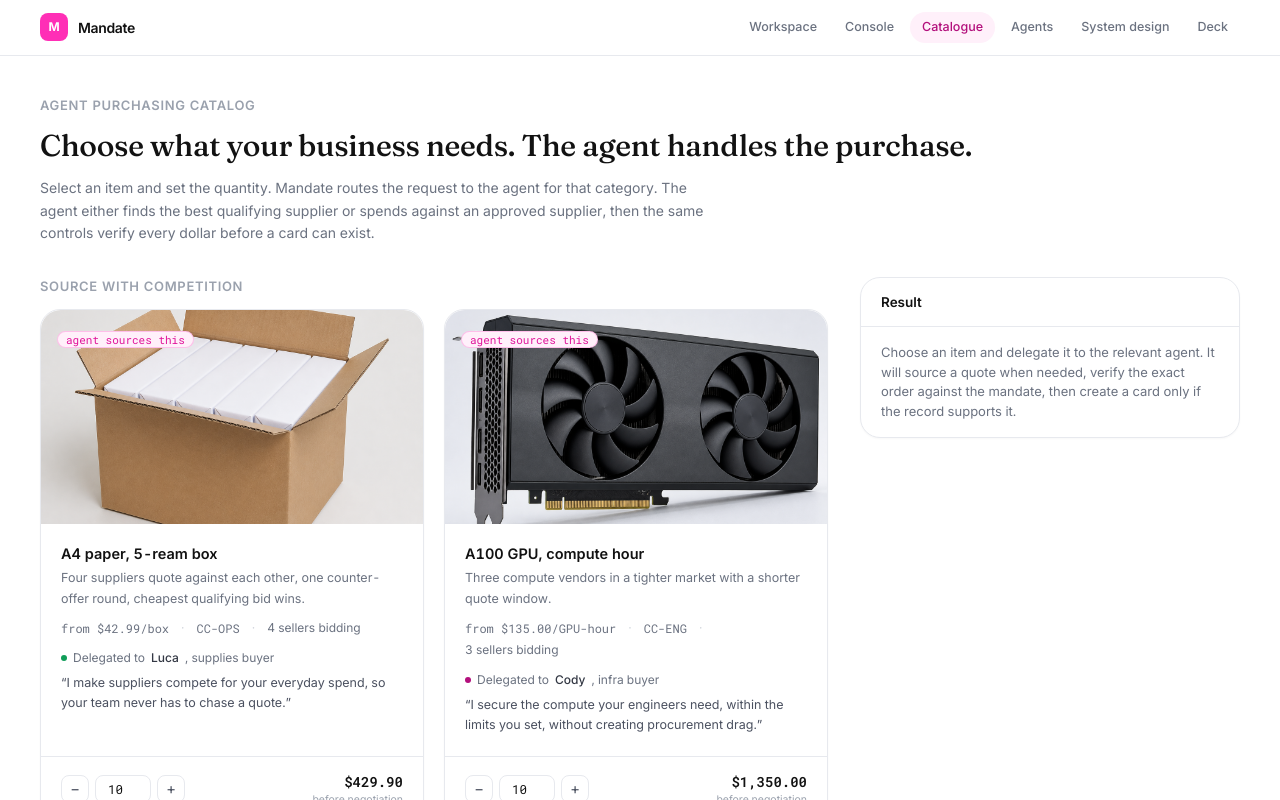
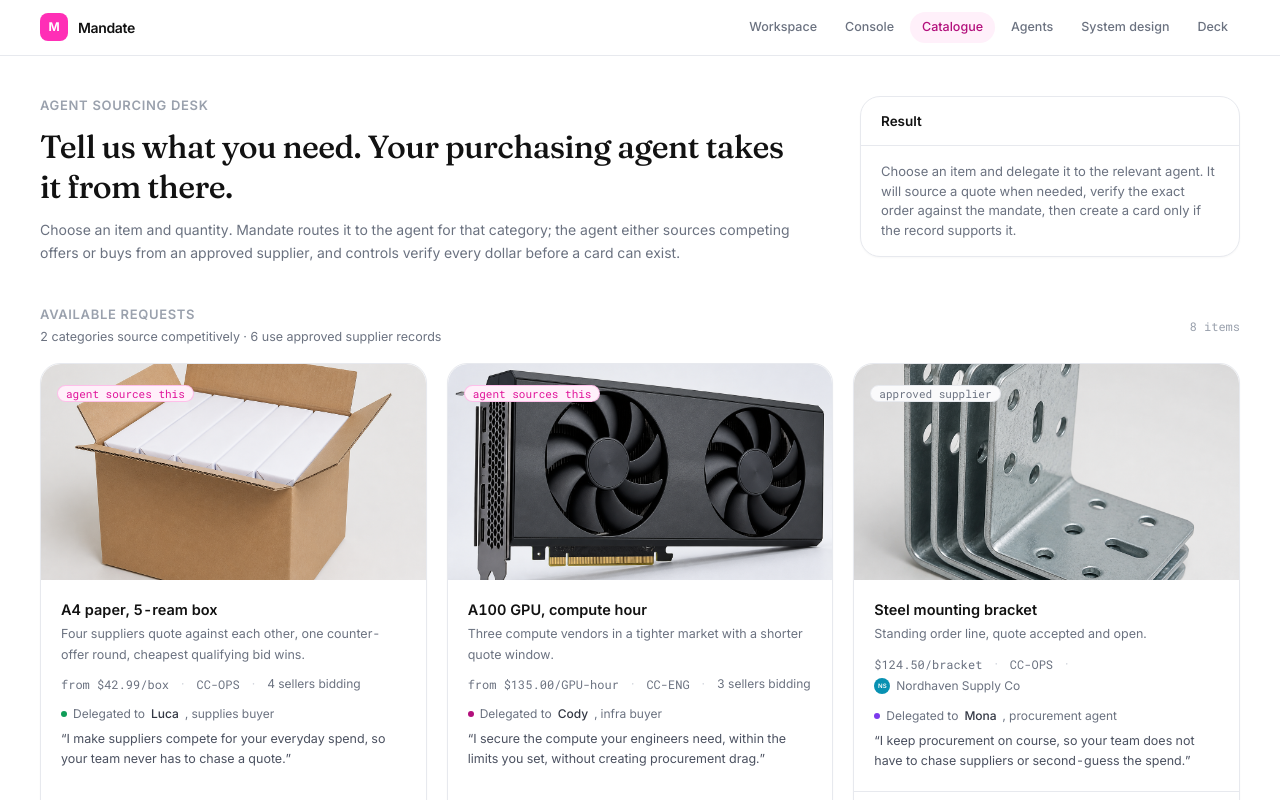
Before and after one commit to theomthakur/raingentic-team10, a Next.js app: page /catalog in a window 1280 px wide. Shown: the top 800 px of the page. Built offline with nearby package versions, Linux system fonts and the light colour scheme.

Commit message:
Reframe catalog as a three-column sourcing desk

```diff
--- a/app/catalog/page.tsx
+++ b/app/catalog/page.tsx
@@ -311,29 +311,41 @@ export default function CatalogPage() {
     <div className="min-h-screen bg-white">
       <SubPageHeader current="/catalog" />
 
-      <main className="mx-auto max-w-[1400px] px-6 py-10 md:px-10">
-        <section className="mb-8">
+      <main className="mx-auto max-w-[1600px] px-6 py-10 md:px-10">
+        <div className="grid grid-cols-1 gap-8 lg:grid-cols-[minmax(0,1fr)_380px]">
+          <section>
             <p className="text-[13px] font-semibold uppercase tracking-wider text-ink-400">
-            Agent purchasing catalog
+              Agent sourcing desk
             </p>
-          <h1 className="mt-3 font-display text-[30px] font-medium leading-tight tracking-[-0.01em] text-ink-900">
-            Choose what your business needs. The agent handles the purchase.
+            <h1 className="mt-3 max-w-3xl font-display text-[32px] font-medium leading-tight tracking-[-0.02em] text-ink-900">
+              Tell us what you need. Your purchasing agent takes it from there.
             </h1>
-          <p className="mt-3 max-w-2xl text-[14px] leading-relaxed text-muted">
-            Select an item and set the quantity. Mandate routes the request to the agent for
-            that category. The agent either finds the best qualifying supplier or spends
-            against an approved supplier, then the same controls verify every dollar before
-            a card can exist.
+            <p className="mt-3 max-w-3xl text-[14px] leading-relaxed text-muted">
+              Choose an item and quantity. Mandate routes it to the agent for that category;
+              the agent either sources competing offers or buys from an approved supplier,
+              and controls verify every dollar before a card can exist.
             </p>
           </section>
 
-        <div className="grid grid-cols-1 gap-8 lg:grid-cols-[minmax(0,1fr)_380px]">
+          <aside className="lg:sticky lg:top-6 lg:self-start">
+            <ResultPanel result={result} error={error} />
+          </aside>
+        </div>
+
+        <section className="mt-10">
+          <div className="mb-4 flex flex-wrap items-center justify-between gap-2">
             <div>
-            <p className="mb-3 text-[13px] font-semibold uppercase tracking-wider text-ink-400">
-              Source with competition
+              <p className="text-[13px] font-semibold uppercase tracking-wider text-ink-400">
+                Available requests
               </p>
-            <div className="mb-8 grid grid-cols-1 gap-5 sm:grid-cols-2">
-              {negotiated.map((p) => (
+              <p className="mt-1 text-[12.5px] text-muted">
+                {negotiated.length} categories source competitively · {contract.length} use approved supplier records
+              </p>
+            </div>
+            <p className="font-mono text-[12px] text-ink-400">{catalog.length} items</p>
+          </div>
+          <div className="grid grid-cols-1 gap-5 md:grid-cols-2 xl:grid-cols-3">
+            {catalog.map((p) => (
               <ProductCard
                 key={p.id}
                 product={p}
@@ -344,28 +356,7 @@ export default function CatalogPage() {
               />
             ))}
           </div>
-
-            <p className="mb-3 text-[13px] font-semibold uppercase tracking-wider text-ink-400">
-              Purchase from approved suppliers
-            </p>
-            <div className="grid grid-cols-1 gap-5 sm:grid-cols-2">
-              {contract.map((p) => (
-                <ProductCard
-                  key={p.id}
-                  product={p}
-                  qty={qty[p.id]}
-                  setQty={(n) => setQty((q) => ({ ...q, [p.id]: n }))}
-                  onBuy={() => buy(p)}
-                  busy={busyId === p.id}
-                />
-              ))}
-            </div>
-          </div>
-
-          <div className="lg:sticky lg:top-6 lg:self-start">
-            <ResultPanel result={result} error={error} />
-          </div>
-        </div>
+        </section>
       </main>
 
       <Footer />
```
Lines whose indentation alone changed are shown as unchanged.
